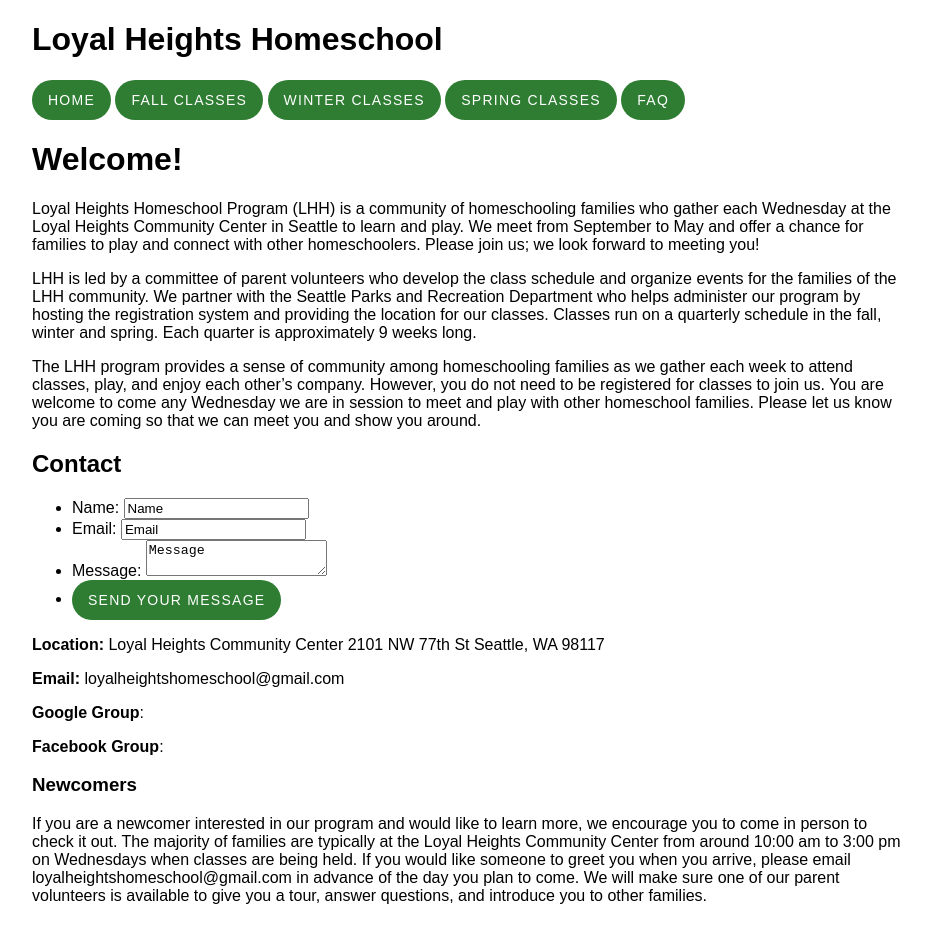
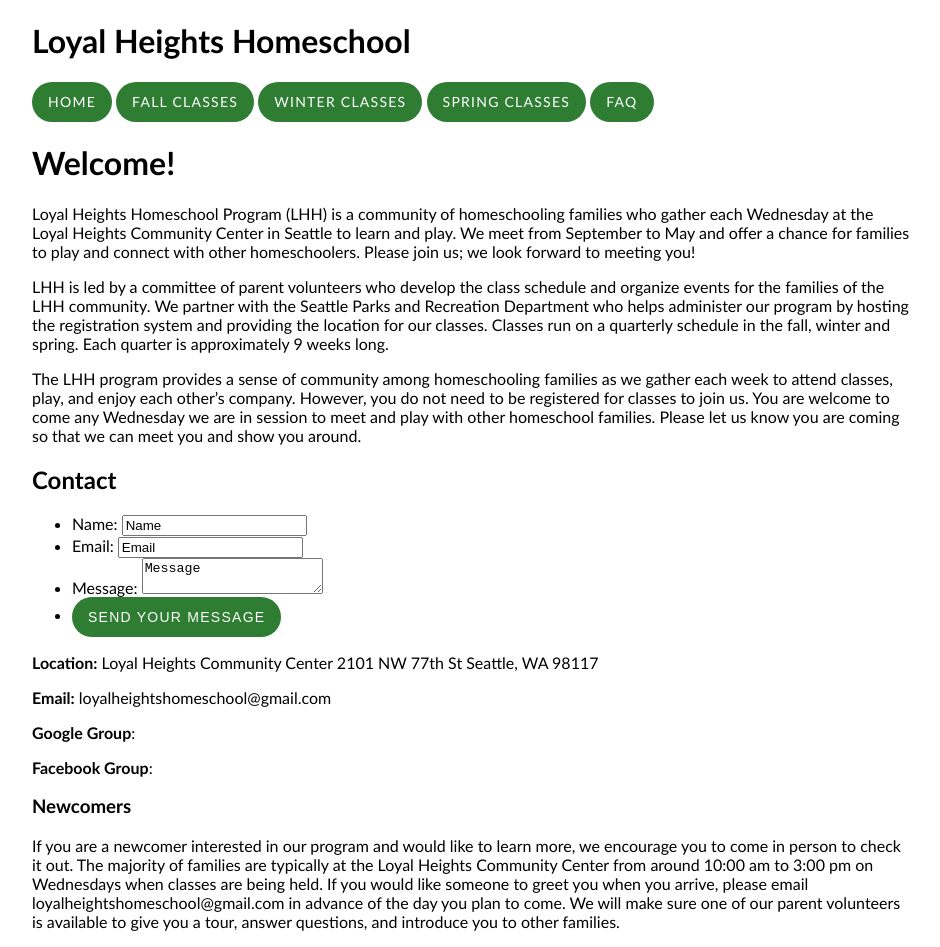
Before and after one commit to loyalheightshomeschool/loyalheightshomeschool.github.io, a Jekyll site: the page built from index.md, in a window 1280 px wide. Shown: the whole page, without its empty margins (168-1108 px from the left). Built offline with Jekyll 4.4.1, drawn with Linux system fonts in a browser that asks for light colours; before the commit the page ends 921 px from its top, so only the background shows below that.

Commit message:
Update main.scss

```diff
--- a/_sass/main.scss
+++ b/_sass/main.scss
@@ -32,7 +32,7 @@
   }
 }
 body {
-  font-family: sans-serif;
+  font-family: Calibri, Candara, Segoe, "Segoe UI", Optima, Arial, sans-serif;
   font-size: 16px;
 }
 .button {
```
